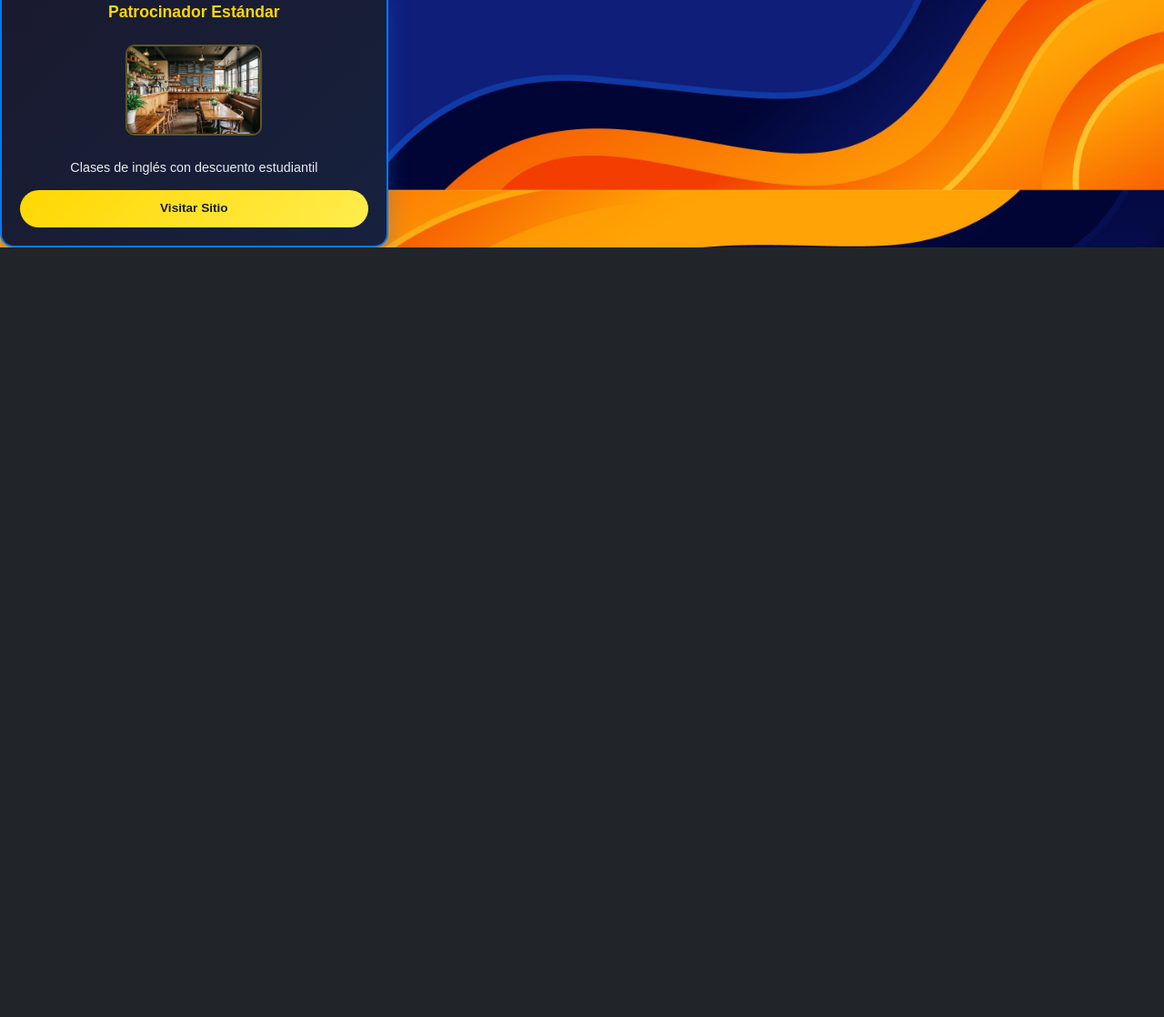
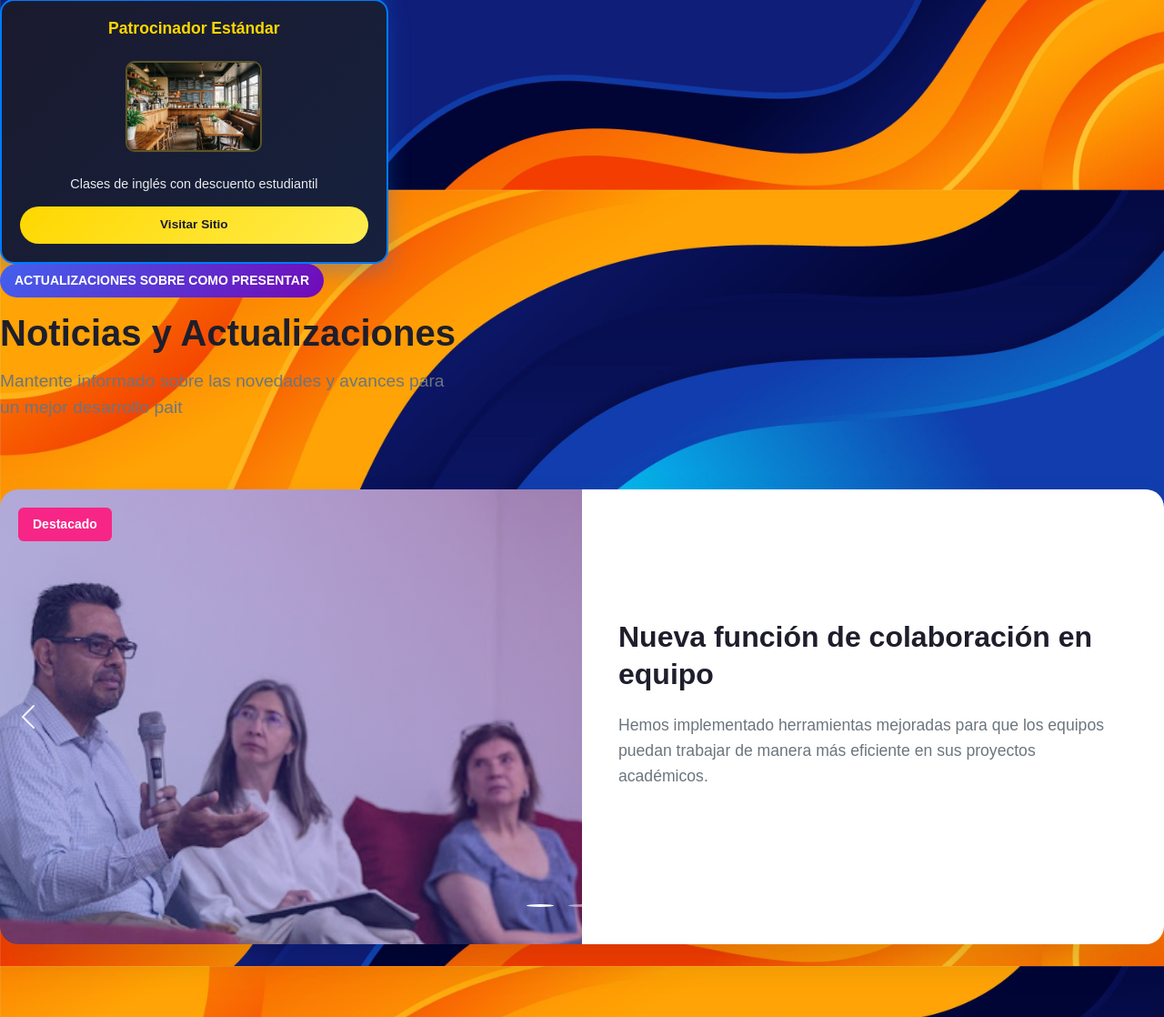
Before and after one commit to paitzone59-debug/PaitZone, a Flask app: template templates/mi_equipo.html in a window 1280 px wide. Shown: the part 1498-2616 px from the top of the page at 91% size. Before the commit the page ends 1770 px from the top, so only its background shows below. Run offline with Flask 3, Linux system fonts and the light colour scheme; data comes from the database, SQL or seed files in the repository; the template is opened without the code that fills it: most values are stand-ins (such as "Sample title", 1, 10 or a date in 2020); data that the repository does not hold is empty; parts of the project's set-up code (start-up, migrations or seed data) failed here and were passed over; some libraries are stand-ins or nearby versions.

Commit message:
anuncios equipo

```diff
--- a/templates/mi_equipo.html
+++ b/templates/mi_equipo.html
@@ -13,6 +13,8 @@
 <link rel="stylesheet" href="/static/css/emoji.css">
 <link rel="stylesheet" href="/static/css/botones de promo.css">
 <link rel="stylesheet" href="/static/css/Patrocinios.css">
+<link rel="stylesheet" href="/static/css/noticias.css">
+
 
 <style>
   body {
@@ -172,6 +174,92 @@
             </div>
 
         </div>
+
+
+        <div class="section-header">
+            <div class="header-content">
+                <div class="title-wrapper">
+                    <span class="section-badge">ACTUALIZACIONES SOBRE COMO PRESENTAR</span>
+                    <h2 class="section-title">Noticias y <span class="text-gradient">Actualizaciones</span></h2>
+                    <p class="section-subtitle">Mantente informado sobre las novedades y avances para un mejor desarrollo pait</p>
+                </div>
+            </div>
+        </div>
+
+<div class="featured-news">
+    <div class="news-carousel-wrapper">
+        <!-- Carousel de Bootstrap con controles mejorados -->
+        <div id="newsCarousel" class="carousel slide" data-bs-ride="carousel">
+
+            <!-- Indicadores -->
+            <div class="carousel-indicators">
+                <button type="button" data-bs-target="#newsCarousel" data-bs-slide-to="0" class="active" aria-current="true" aria-label="Slide 1"></button>
+                <button type="button" data-bs-target="#newsCarousel" data-bs-slide-to="1" aria-label="Slide 2"></button>
+                <button type="button" data-bs-target="#newsCarousel" data-bs-slide-to="2" aria-label="Slide 3"></button>
+            </div>
+
+            <!-- Slides -->
+            <div class="carousel-inner">
+                <!-- SLIDE 1 -->
+                <div class="carousel-item active">
+                    <div class="featured-card">
+                        <div class="card-image">
+                            <img src="/static/img/n1.jpg" alt="Nueva función de colaboración" class="d-block w-100">
+                            <div class="image-overlay"></div>
+                            <span class="news-badge trending">Destacado</span>
+                        </div>
+                        <div class="card-content">
+                            <h3 class="card-title">Nueva función de colaboración en equipo</h3>
+                            <p class="card-excerpt">Hemos implementado herramientas mejoradas para que los equipos puedan trabajar de manera más eficiente en sus proyectos académicos.</p>
+                        </div>
+                    </div>
+                </div>
+
+                <!-- SLIDE 2 -->
+                <div class="carousel-item">
+                    <div class="featured-card">
+                        <div class="card-image">
+                            <img src="/static/img/enredate12.jpg" alt="Mejoras en la interfaz" class="d-block w-100">
+                            <div class="image-overlay"></div>
+                            <span class="news-badge update">Actualización</span>
+                        </div>
+                        <div class="card-content">
+                            <h3 class="card-title">Anuncian Enrédate 2025</h3>
+                            <p class="card-excerpt">la feria de emprendedores de la Escuela Politécnica "Ing. Jorge Matute Remus" | Escuela Preparatoria de Jalisco.</p>
+                        </div>
+                    </div>
+                </div>
+
+                <!-- SLIDE 3 -->
+                <div class="carousel-item">
+                    <div class="featured-card">
+                        <div class="card-image">
+                            <img src="/static/img/n3.jpeg" alt="Consejos para equipos" class="d-block w-100">
+                            <div class="image-overlay"></div>
+                            <span class="news-badge tip">Consejo</span>
+                        </div>
+                        <div class="card-content">
+                            <h3 class="card-title">Cómo encontrar el equipo perfecto</h3>
+                            <p class="card-excerpt">Descubre estrategias efectivas para encontrar compañeros de equipo que complementen tus habilidades y objetivos académicos.</p>
+                        </div>
+                    </div>
+                </div>
+            </div>
+
+            <!-- Controles - POSICIÓN CORREGIDA -->
+            <button class="carousel-control-prev" type="button" data-bs-target="#newsCarousel" data-bs-slide="prev">
+                <span class="carousel-control-prev-icon" aria-hidden="true"></span>
+                <span class="visually-hidden">Anterior</span>
+            </button>
+            <button class="carousel-control-next" type="button" data-bs-target="#newsCarousel" data-bs-slide="next">
+                <span class="carousel-control-next-icon" aria-hidden="true"></span>
+                <span class="visually-hidden">Siguiente</span>
+            </button>
+        </div>
+    </div>
+</div>
+
+
 
 <div class="modal fade" id="integrantesModal" tabindex="-1" aria-labelledby="integrantesModalLabel" aria-hidden="true">
   <div class="modal-dialog modal-dialog-centered modal-lg">
```
